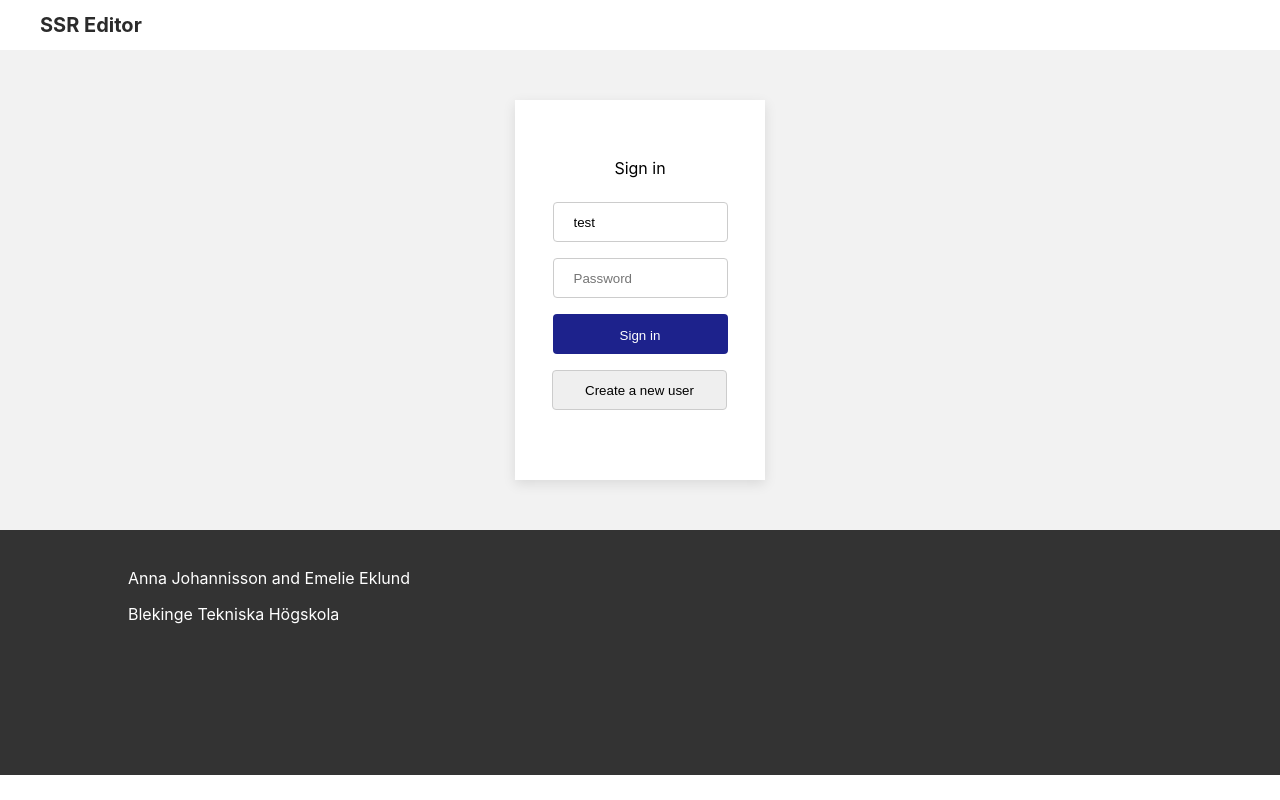
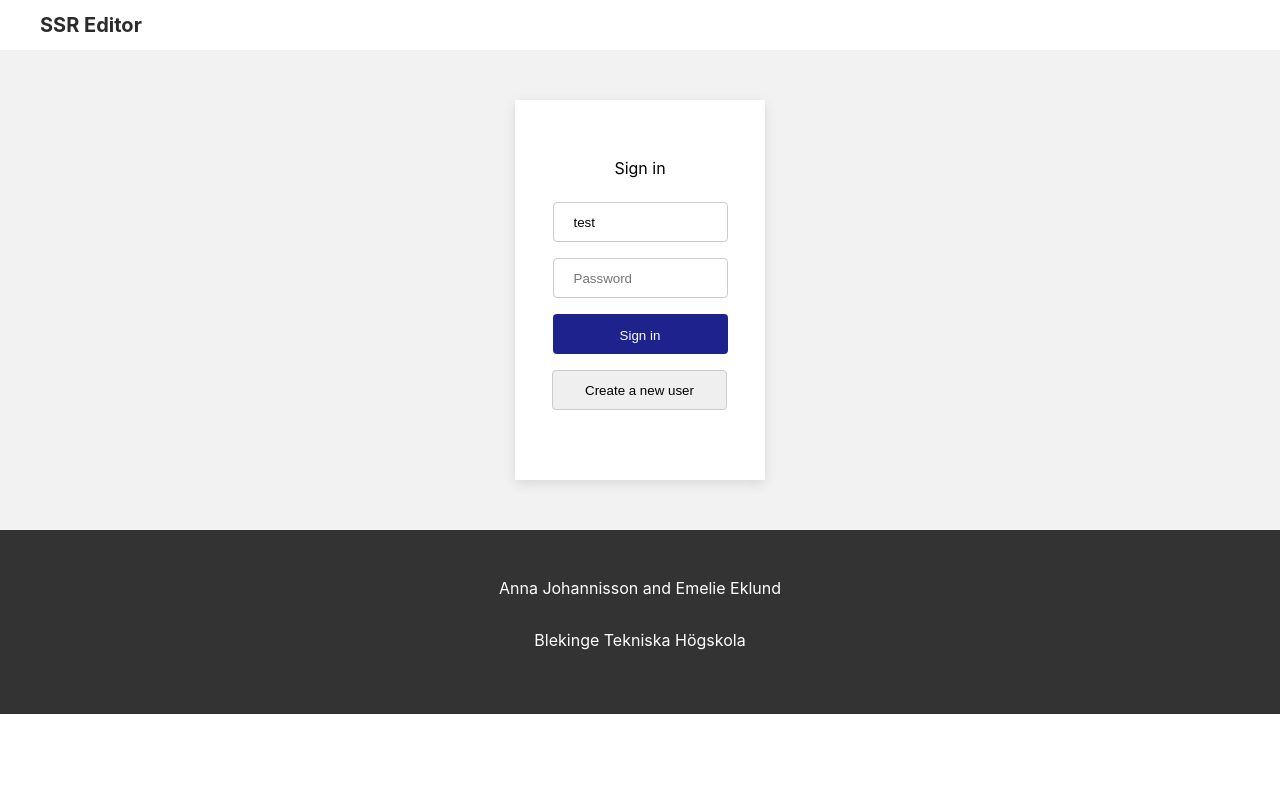
Before and after one commit to emelieklund/jsramverk-frontend, a React (Create React App) app: page /#/ in a window 1280 px wide. Built offline with nearby package versions, Linux system fonts and the light colour scheme; no server answers.

Commit message:
Updated footer styling

```diff
--- a/src/style/Footer.css
+++ b/src/style/Footer.css
@@ -1,7 +1,10 @@
 footer {
+  display: flex;
+  flex-direction: column;
+  align-items: center;
   background-color: #333;
   color: #fff;
-  padding: 1.4rem 8rem;
+  padding: 2rem 8rem;
   flex-shrink: 0;
-  height: 200px;
+  height: 120px;
 }
```
